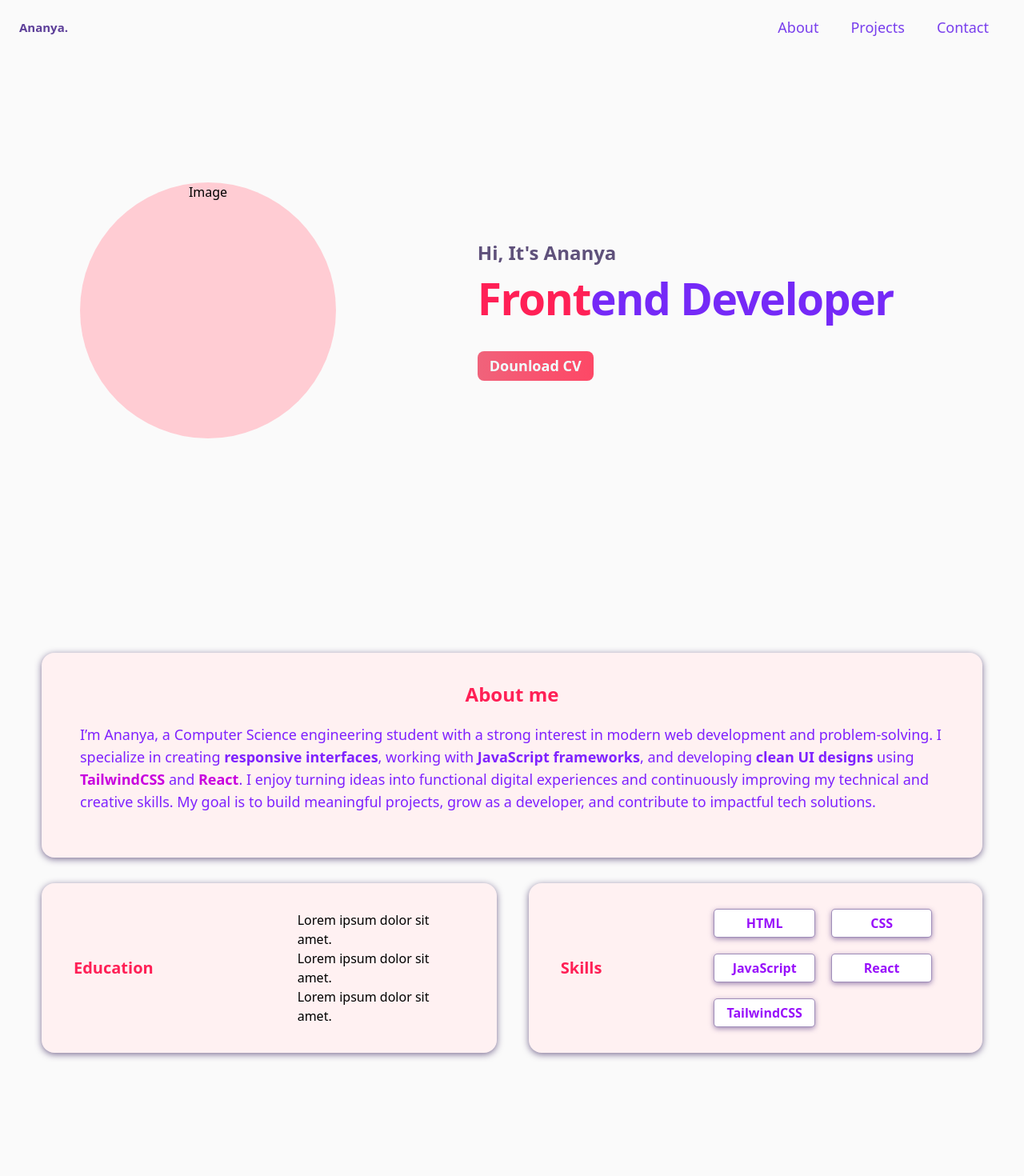
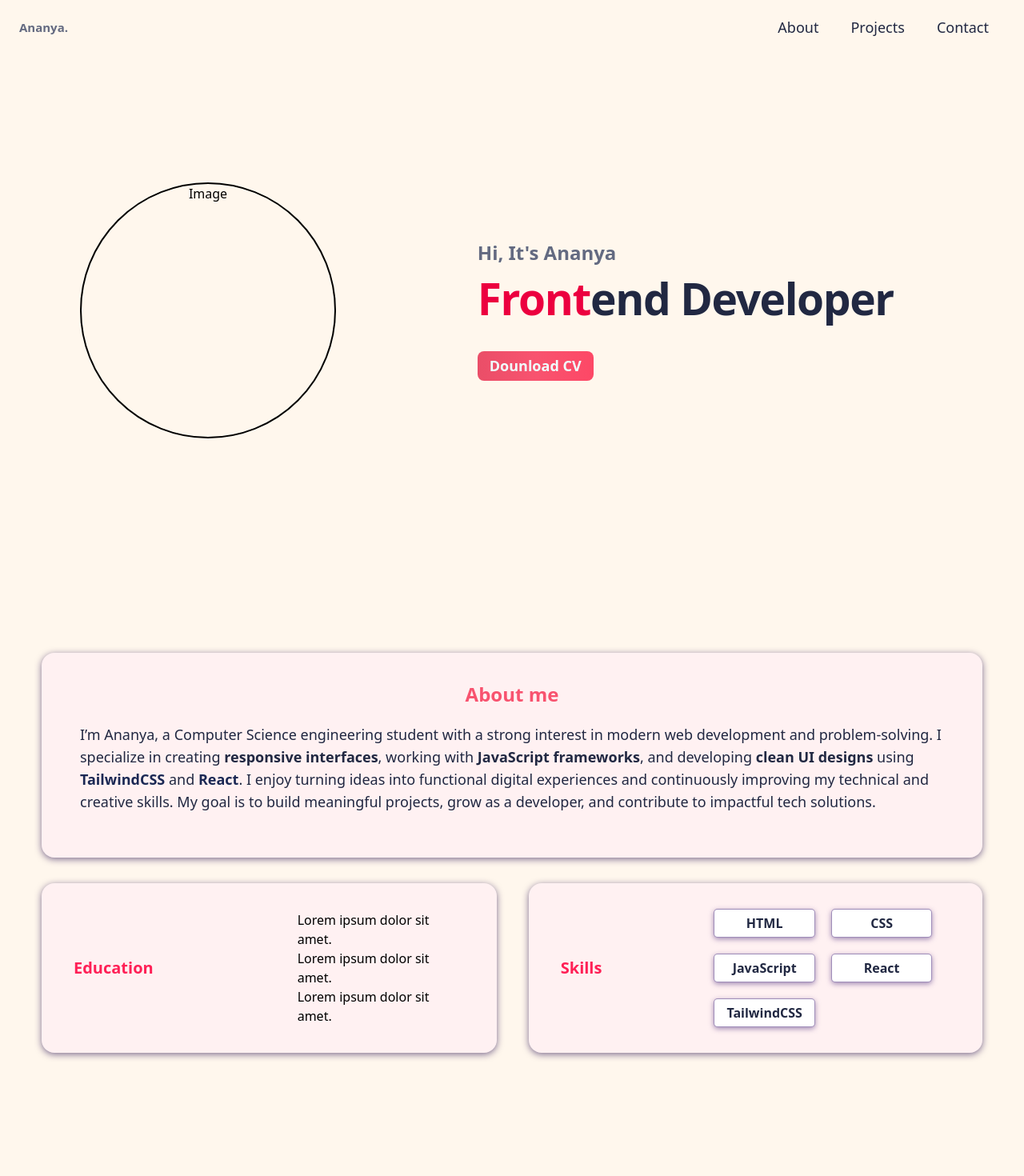
Before and after one commit to ANANYA-BERA/PORTFOLIO, a React (Vite) app in the folder Portfolio/: page / in a window 1280 px wide. Shown: the top 1470 px of the page at 80% size. Built offline with nearby package versions, Linux system fonts and the light colour scheme.

Commit message:
color pallete changed

```diff
--- a/Portfolio/src/Components/AboutSection/About.jsx
+++ b/Portfolio/src/Components/AboutSection/About.jsx
@@ -5,7 +5,7 @@ import Skills from './Skills'
 
 const About = () => {
   return (
-    <div className='h-screen bg-neutral-50 px-13 py-4'>
+    <div className='h-screen  px-13 py-4'>
       <AboutText />
       <div className='flex gap-10'>
         <Education />
--- a/Portfolio/src/Components/AboutSection/AboutText.jsx
+++ b/Portfolio/src/Components/AboutSection/AboutText.jsx
@@ -5,9 +5,9 @@ const AboutText = () => {
   return (
     <div>
       <div className='bg-rose-50 py-9 px-12 rounded-2xl mb-8 shadow' data-aos='flip-up'>
-        <h2 className='text-2xl font-bold text-center text-rose-500 pb-5'>About me</h2>
-        <p className='text-lg text-violet-600 mb-5'>I’m Ananya, a Computer Science engineering student with a strong interest in modern web development and problem-solving.
-I specialize in creating <span className='font-semibold'>responsive interfaces</span>, working with <span className='font-semibold'>JavaScript frameworks</span>, and developing <span className='font-semibold'>clean UI designs</span> using <span className='font-semibold text-fuchsia-600'>TailwindCSS</span> and <span className='font-semibold text-fuchsia-600'>React</span>.
+        <h2 className='text-2xl font-bold text-center text-[#f8536f] pb-5'>About me</h2>
+        <p className='text-lg text-[#212842] mb-5'>I’m Ananya, a Computer Science engineering student with a strong interest in modern web development and problem-solving.
+I specialize in creating <span className='font-semibold'>responsive interfaces</span>, working with <span className='font-semibold'>JavaScript frameworks</span>, and developing <span className='font-semibold'>clean UI designs</span> using <span className='font-semibold text-[#1b2854]'>TailwindCSS</span> and <span className='font-semibold text-[#1b2854]'>React</span>.
 
 I enjoy turning ideas into functional digital experiences and continuously improving my technical and creative skills.
 My goal is to build meaningful projects, grow as a developer, and contribute to impactful tech solutions.</p>
--- a/Portfolio/src/Components/AboutSection/Skills.jsx
+++ b/Portfolio/src/Components/AboutSection/Skills.jsx
@@ -8,11 +8,11 @@ const Skills = () => {
         </div>
 
         <div className=" grid grid-cols-2 gap-5" data-aos='zoom-in'>
-            <p className="skill transition durstion-300 ease-in-outhover:-translate-y-1 hover:scale-110 text-purple-600">HTML</p>
-            <p className="skill transition durstion-300 ease-in-outhover:-translate-y-1 hover:scale-110 text-purple-600">CSS</p>
-            <p className="skill transition durstion-300 ease-in-outhover:-translate-y-1 hover:scale-110 text-purple-600">JavaScript</p>
-            <p className="skill transition durstion-300 ease-in-outhover:-translate-y-1 hover:scale-110 text-purple-600">React</p>
-            <p className="skill transition durstion-300 ease-in-outhover:-translate-y-1 hover:scale-110 text-purple-600">TailwindCSS</p>
+            <p className="skill transition durstion-300 ease-in-outhover:-translate-y-1 hover:scale-110 text-[#212842]">HTML</p>
+            <p className="skill transition durstion-300 ease-in-outhover:-translate-y-1 hover:scale-110 text-[#212842]">CSS</p>
+            <p className="skill transition durstion-300 ease-in-outhover:-translate-y-1 hover:scale-110 text-[#212842]">JavaScript</p>
+            <p className="skill transition durstion-300 ease-in-outhover:-translate-y-1 hover:scale-110 text-[#212842]">React</p>
+            <p className="skill transition durstion-300 ease-in-outhover:-translate-y-1 hover:scale-110 text-[#212842]">TailwindCSS</p>
         </div>
 
 
--- a/Portfolio/src/Components/ContactSection/Contact.jsx
+++ b/Portfolio/src/Components/ContactSection/Contact.jsx
@@ -9,7 +9,7 @@ export default function Contact() {
       <form action="#" method="POST" className="mx-auto mt-5 flex flex-col justify-center">
 
           <div className="sm:col-span-2">
-            <label htmlFor="email" className="block text-sm/6 font-semibold text-violet-600">
+            <label htmlFor="name" className="block text-sm/6 font-semibold text-[#212842]">
               Full Name
             </label>
             <div className="mt-1">
@@ -18,7 +18,7 @@ export default function Contact() {
                 name="fullname"
                 type="text"
                 placeholder='Your name'
-                className="block w-full rounded-md bg-purple-100 px-3.5 py-1 text-base text-violet-600 outline-1 -outline-offset-1 outline-purple-600 placeholder:text-stone-400 focus:outline-2 focus:-outline-offset-2 focus:outline-purple-300"
+                className="block w-full rounded-md bg-orange-50 px-3.5 py-1 text-base text-[#212842] outline-1 -outline-offset-1 outline-[#212842] placeholder:text-stone-400 focus:outline-2 focus:-outline-offset-2 focus:outline-[#767d96]"
               />
             </div>
           </div>
@@ -26,7 +26,7 @@ export default function Contact() {
 
 
           <div className="sm:col-span-2">
-            <label htmlFor="email" className="block text-sm/6 font-semibold text-violet-600">
+            <label htmlFor="email" className="block text-sm/6 font-semibold text-[#212842]">
               Email
             </label>
             <div className="mt-1">
@@ -36,13 +36,13 @@ export default function Contact() {
                 type="email"
                 autoComplete="email"
                 placeholder='example@gmail.com'
-                className="block w-full rounded-md bg-purple-100 px-3.5 py-1 text-base text-violet-600 outline-1 -outline-offset-1 outline-purple-600 placeholder:text-stone-400 focus:outline-2 focus:-outline-offset-2 focus:outline-purple-300"
-              />
+                className="block w-full rounded-md bg-orange-50 px-3.5 py-1 text-base text-[#212842] outline-1 -outline-offset-1 outline-[#212842] placeholder:text-stone-400 focus:outline-2 focus:-outline-offset-2 focus:outline-[#767d96]"
+               />
             </div>
           </div>
 
           <div className="sm:col-span-2">
-            <label htmlFor="message" className="block text-sm/6 font-semibold text-violet-600">
+            <label htmlFor="message" className="block text-sm/6 font-semibold text-[#212842]">
               Message
             </label>
             <div className="mt-1">
@@ -50,7 +50,7 @@ export default function Contact() {
                 id="message"
                 name="message"
                 rows={2}
-                className="block w-full rounded-md bg-purple-100 px-3.5 py-1 text-base text-violet-600 outline-1 -outline-offset-1 outline-purple-600 placeholder:text-gray-500 focus:outline-2 focus:-outline-offset-2 focus:outline-purple-300"
+               className="block w-full rounded-md bg-orange-50 px-3.5 py-1 text-base text-[#212842] outline-1 -outline-offset-1 outline-[#212842] placeholder:text-stone-400 focus:outline-2 focus:-outline-offset-2 focus:outline-[#767d96]"
                 defaultValue={''}
               />
             </div>
@@ -60,7 +60,7 @@ export default function Contact() {
         <div className="mt-8 flex justify-center">
           <button
             type="submit"
-            className=" bg-rose-400 text-white text-lg font-semibold rounded-xl py-2 px-10 transition durstion-300 ease-in-outhover:-translate-y-1 hover:scale-110"
+            className="mb-5 bg-rose-400 text-white text-lg font-semibold rounded-xl py-2 px-10 transition durstion-300 ease-in-outhover:-translate-y-1 hover:scale-110"
           >
             Let's talk
           </button>
--- a/Portfolio/src/Components/HomePage/HeroLeft.jsx
+++ b/Portfolio/src/Components/HomePage/HeroLeft.jsx
@@ -3,7 +3,7 @@ import React from 'react'
 const HeroLeft = () => {
   return (
     <div className='w-[55vh] p-5 text-center '>
-      <div className=' h-80 w-80 bg-rose-200  justify-center rounded-full ' data-aos='slide-down'>Image</div>
+      <div className=' h-80 w-80 border-2 justify-center rounded-full ' data-aos='slide-down'>Image</div>
     </div>
   )
 }
--- a/Portfolio/src/Components/HomePage/HeroRight.jsx
+++ b/Portfolio/src/Components/HomePage/HeroRight.jsx
@@ -3,9 +3,9 @@ import React from 'react'
 const HeroRight = () => {
   return (
     <div className='flex flex-col w-2/3 justify-center px-20 '>
-      <h2 className='text-[#5f517b] font-bold text-2xl' data-aos="fade-right" >Hi, It's Ananya</h2>
-      <span className='tracking-tight HText' data-aos='zoom-in' > <span className='text-rose-500'>Front</span>end Developer</span>
-      <button className='btn transition durstion-300 ease-in-outhover:-translate-y-2 hover:scale-120'  data-aos='slide-up'>Dounload CV</button>
+      <h2 className='text-[#636a81] font-bold text-2xl' data-aos="fade-right" >Hi, It's Ananya</h2>
+      <span data-aos='zoom-in' className='tracking-tight HText '> <span className='text-rose-600'>Front</span>end Developer</span>
+      <button data-aos='slide-up' className='btn transition durstion-300 ease-in-outhover:-translate-y-2 hover:scale-120'>Dounload CV</button>
     </div>
   )
 }
--- a/Portfolio/src/Components/HomePage/Home.jsx
+++ b/Portfolio/src/Components/HomePage/Home.jsx
@@ -4,7 +4,7 @@ import HeroSection from './HeroSection'
 
 const Home = () => {
   return (
-    <div className='bg-neutral-50 h-screen w-full'>
+    <div className=' h-screen w-full'>
       <Navbar/>
       <HeroSection/>
     </div>
--- a/Portfolio/src/Components/HomePage/Navbar.jsx
+++ b/Portfolio/src/Components/HomePage/Navbar.jsx
@@ -4,11 +4,11 @@ const Navbar = () => {
   return (
     <div className='' >
     <div className='items-center justify-between flex px-6 py-4 text-center'>
-      <h1 className='text-[15px] text-[#5d3f99] font-bold'>Ananya.</h1>
+      <h1 className='text-[15px] text-[#646a81] font-bold'>Ananya.</h1>
       <div className='justify-between text-lg font-medium flex items-center cursor-pointer'>
-      <a className='px-5 py-1 rounded-xl text-[#783eed] hover:bg-rose-100 hover:text-violet-700'>About</a>
-      <a className='px-5 py-1 rounded-xl text-[#783eed] hover:bg-rose-100 hover:text-violet-700'>Projects</a>
-      <a className='px-5 py-1 rounded-xl text-[#783eed] hover:bg-rose-100 hover:text-violet-700'>Contact</a>
+      <a className='px-5 py-1 rounded-xl text-[#212842] hover:bg-rose-100 hover:text-rose-600'>About</a>
+      <a className='px-5 py-1 rounded-xl text-[#212842] hover:bg-rose-100 hover:text-rose-600'>Projects</a>
+      <a className='px-5 py-1 rounded-xl text-[#212842] hover:bg-rose-100 hover:text-rose-600'>Contact</a>
       </div>
     </div>
     </div>
--- a/Portfolio/src/Components/ProjectSection/Projects.jsx
+++ b/Portfolio/src/Components/ProjectSection/Projects.jsx
@@ -3,7 +3,7 @@ import ProjectGrid from './ProjectGrid'
 
 const Projects = () => {
   return (
-    <div className='bg-neutral-50 h-screen text-center px-10 py-8'>
+    <div className='h-screen text-center px-10 py-8'>
       <h2 className='text-3xl font-bold text-rose-500'>My Works</h2>
       <div>
         <ProjectGrid />
--- a/Portfolio/src/Footer.jsx
+++ b/Portfolio/src/Footer.jsx
@@ -2,7 +2,7 @@ import React from 'react'
 
 const Footer = () => {
   return (
-    <div className='py-5 text-rose-800 text-xm bg-rose-200 text-center font-medium' >
+    <div className='py-8 text-[#212842] text-xm bg-rose-100 border-t-2 border-[#adb1bf] text-center font-medium' >
       <p>© 2025 PORTFOLIO. All rights reserved.</p>
     </div>
   )
--- a/Portfolio/src/index.css
+++ b/Portfolio/src/index.css
@@ -1,7 +1,7 @@
 @import "tailwindcss";
 
 body{
-    background-color:oklch(98.5% 0 0) ;
+    background-color: oklch(98% 0.016 73.684);
 }
 
 
@@ -15,7 +15,7 @@ body{
     color:azure;
     font-size: 18px;
     font-weight: 600;
-    background: linear-gradient(to right,  #f0637b,#f8536f, #fd4866);
+    background: linear-gradient(to right,  #ea4e68,#f8536f, #fd4866);
 }
 
 
@@ -23,7 +23,7 @@ body{
 .HText{
     font-size: 55px;
     font-weight: 900;
-    color: #7529f7;
+    color: #212842;
     margin-bottom: 1.5rem;
 }
 
```
